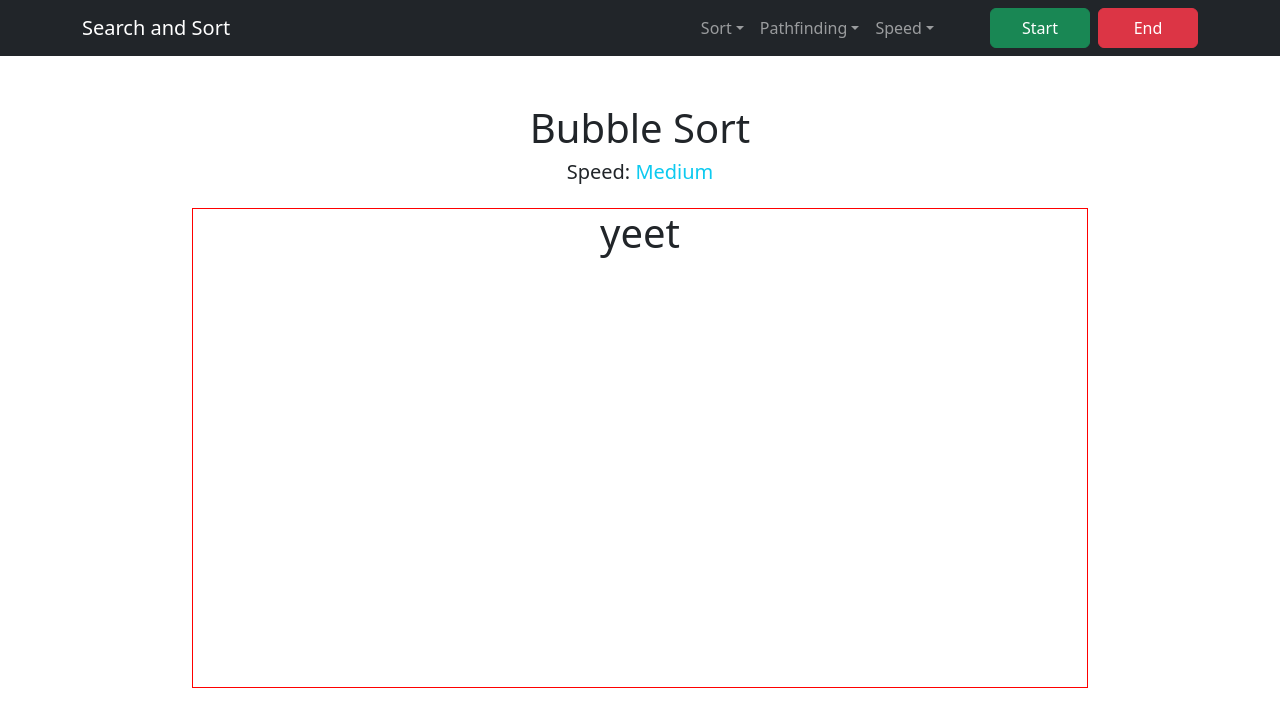
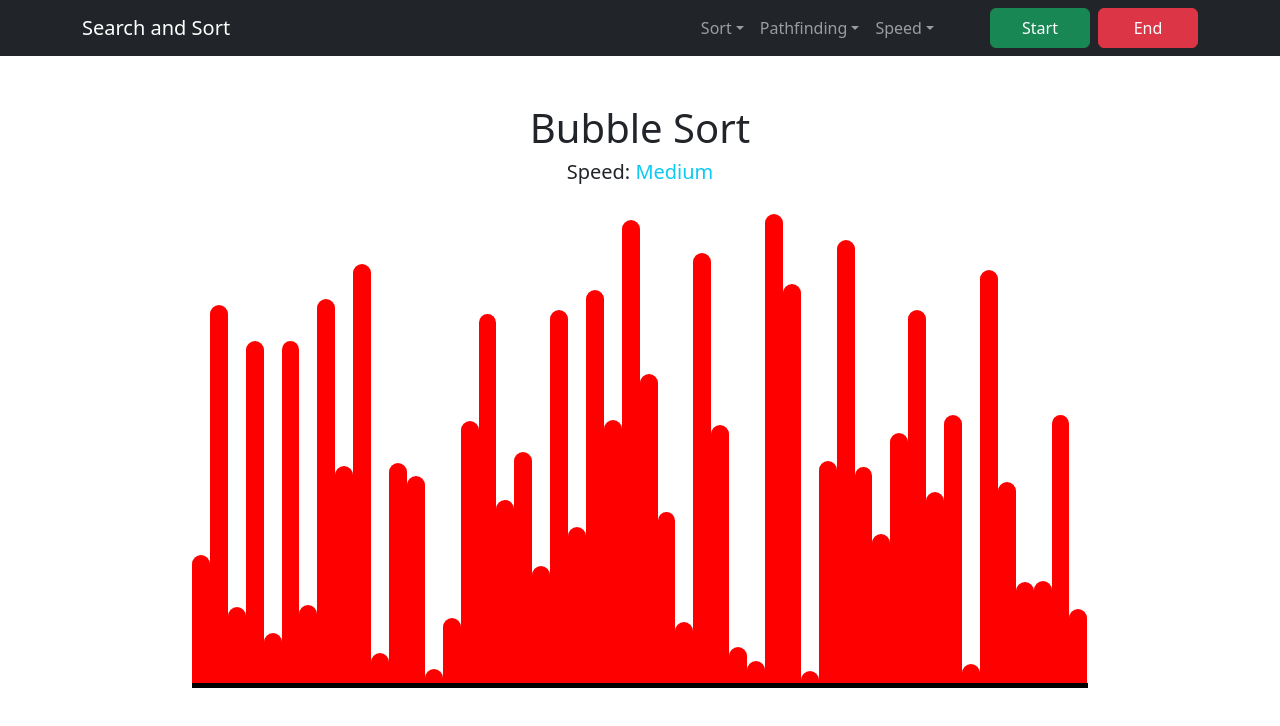
Before and after one commit to mcappucci1/algo, a React (Create React App) app: page / in a window 1280 px wide. Shown: the top 726 px of the page. Built offline with nearby package versions, Linux system fonts and the light colour scheme.

Commit message:
Create randomized sort board

```diff
--- a/src/components/AlgoPage.tsx
+++ b/src/components/AlgoPage.tsx
@@ -22,7 +22,7 @@ export const AlgoPage = memo(function AlgoPageInteral({ algo, speed }: Props) {
         <div className='text-center'>
             <h1 className='mt-5'>{algo}</h1>
             <h5>Speed: <span className={speedColor}>{speed}</span></h5>
-            <div className='board-container mx-auto mt-4'>
+            <div className='board-container mx-auto mt-4 d-flex'>
                 <SortBoard />
             </div>
         </div>
--- a/src/components/SortBoard.tsx
+++ b/src/components/SortBoard.tsx
@@ -1,7 +1,19 @@
-import { memo } from 'react';
+import { memo, useMemo } from 'react';
+import '../css/SortBoard.css';
 
 export const SortBoard = memo(function SortBoardInternal() {
+    const items = useMemo(() => {
+        const lst = [];
+        for (let i = 0; i < 50; ++i) {
+            const random = Math.random() * 100;
+            lst.push(<div key={i} id={i.toString()} className='item' style={{ height: random + '%' }} />);
+        }
+        return lst;
+    }, []);
+
     return (
-        <h1>yeet</h1>
+        <div className='sort-board-container d-flex align-items-end'>
+            {items}
+        </div>
     );
 });
--- a/src/css/AlgoPage.css
+++ b/src/css/AlgoPage.css
@@ -1,5 +1,4 @@
 .board-container {
-    border: 1px solid red;
     width: 70%;
     min-height: 60vh;
 }
--- /dev/null
+++ b/src/css/SortBoard.css
@@ -0,0 +1,9 @@
+.sort-board-container {
+    width: 100%;
+    border-bottom: 5px solid black;
+}
+.item {
+    width: 2%;
+    background-color: red;
+    border-radius: 10px 10px 0 0;
+}
```
